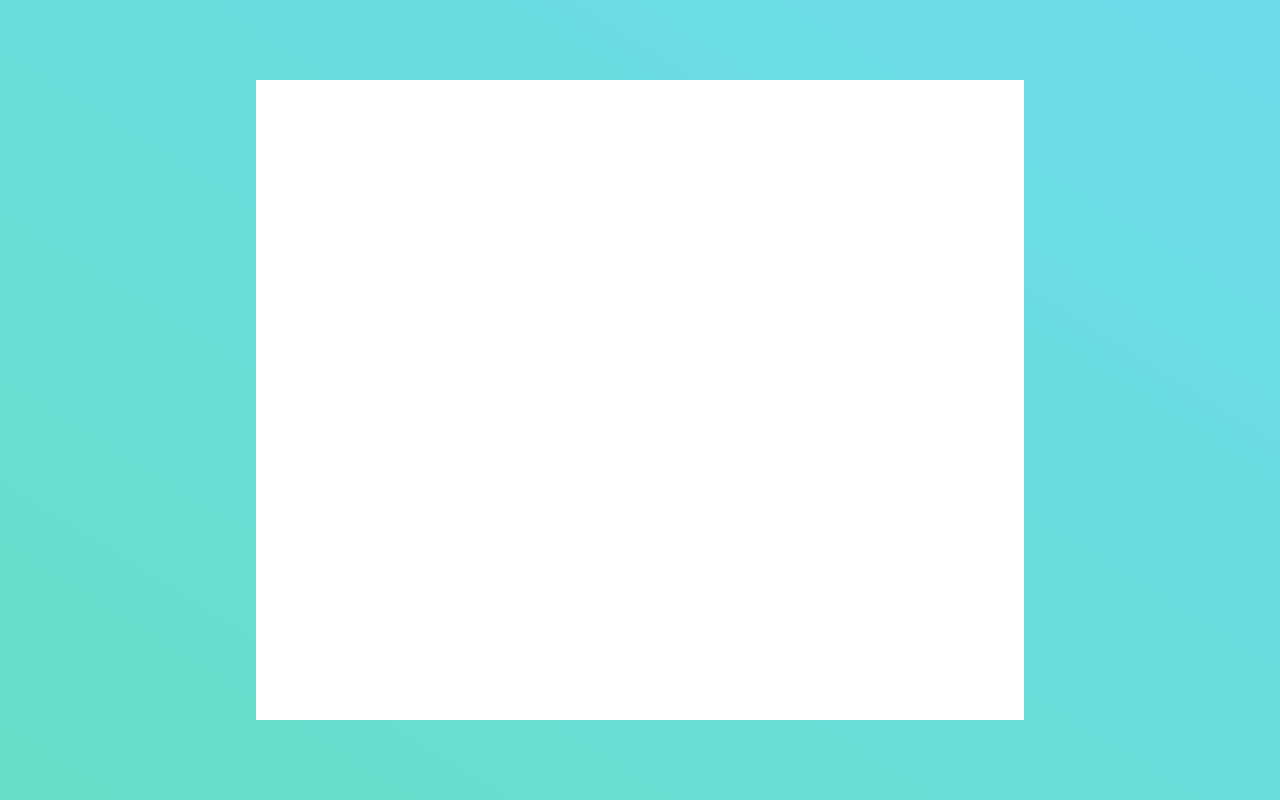
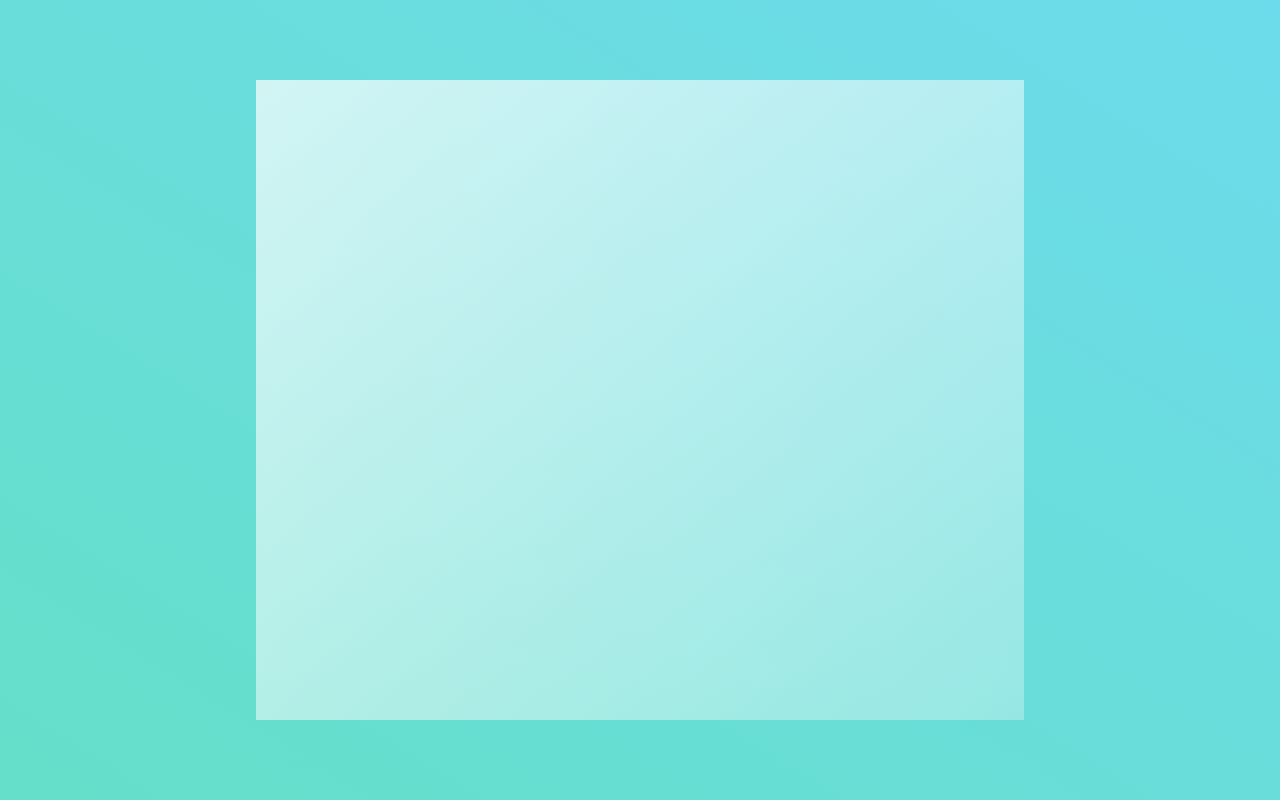
Before and after one commit to jbramirez03/Glassnetic, a plain HTML site: page index.html in a window 1280 px wide. Drawn offline with Linux system fonts and the light colour scheme.

Commit message:
added linear gradient background to glass section to add transparent affect to element

```diff
--- a/style.css
+++ b/style.css
@@ -16,4 +16,9 @@ main {
   background: white;
   min-height: 80vh;
   width: 60%;
+  background: linear-gradient(
+    to right bottom,
+    rgba(255, 255, 255, 0.7),
+    rgba(255, 255, 255, 0.3)
+  );
 }
```
